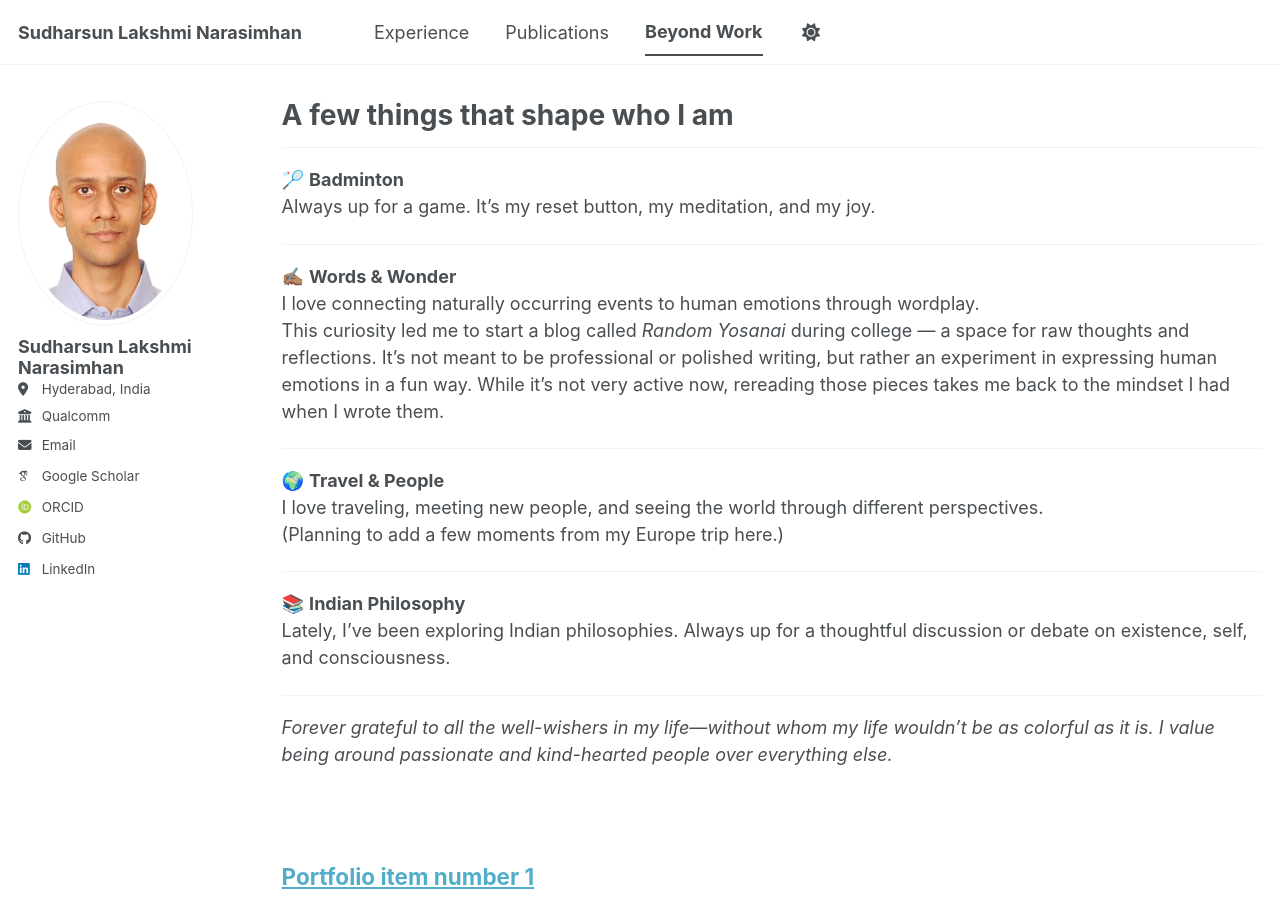
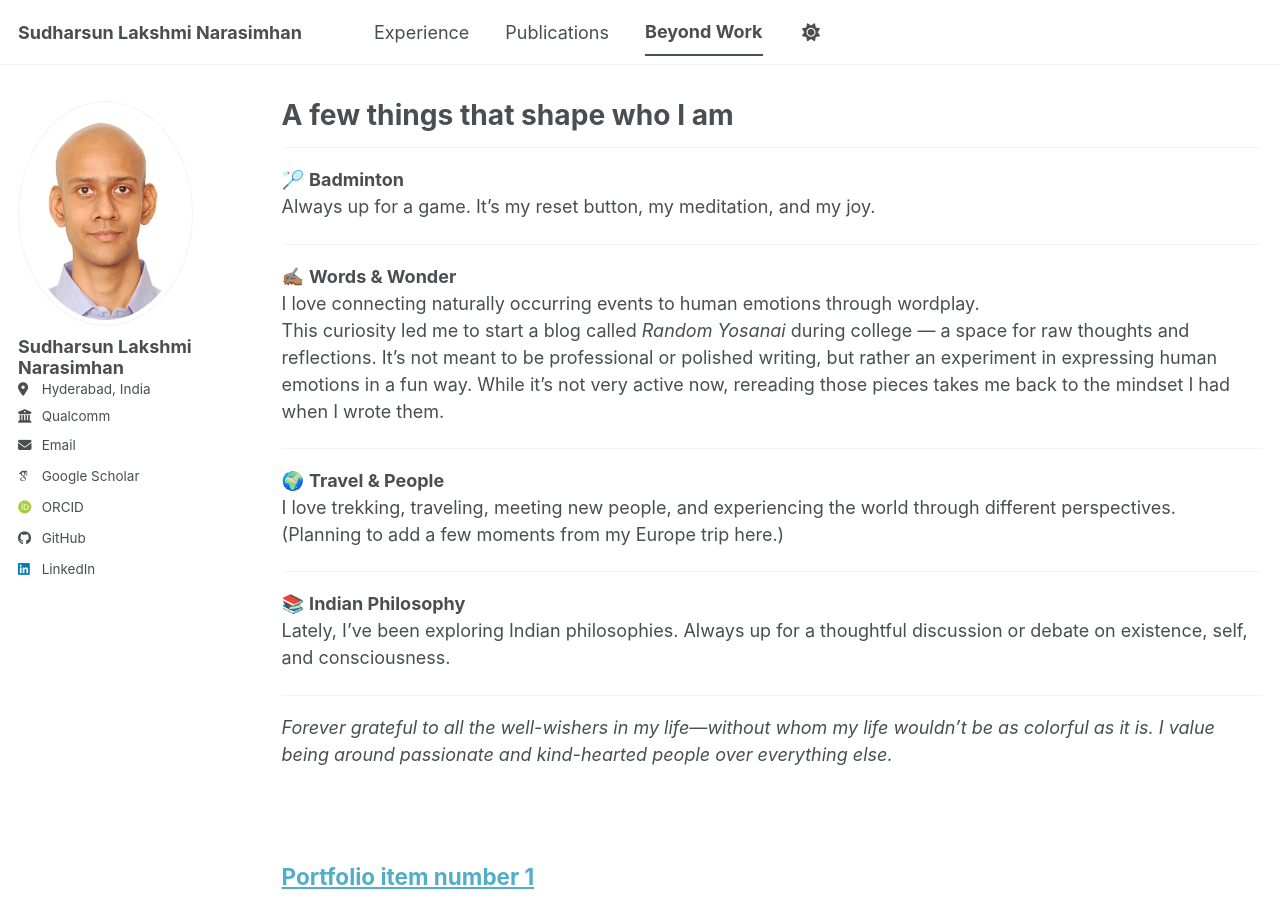
Before and after one commit to sudlaksh/sudlaksh.github.io, a Jekyll site: the page built from _pages/portfolio.html, in a window 1280 px wide and 900 px high. Built offline with Jekyll 4.4.1, drawn with Linux system fonts in a browser that asks for light colours; some web fonts are replaced; a script bundle is joined from its source files by our own code; library files that are not in the unit come from our copies.

Commit message:
Update travel description in portfolio page

```diff
--- a/_pages/portfolio.html
+++ b/_pages/portfolio.html
@@ -19,7 +19,7 @@ This curiosity led me to start a blog called <em>Random Yosanai</em> during coll
 <hr>
 
 <p>🌍 <strong>Travel & People</strong><br>
-I love traveling, meeting new people, and seeing the world through different perspectives.<br>
+I love trekking, traveling, meeting new people, and experiencing the world through different perspectives.<br>
 (Planning to add a few moments from my Europe trip here.)</p>
 
 <hr>
```
